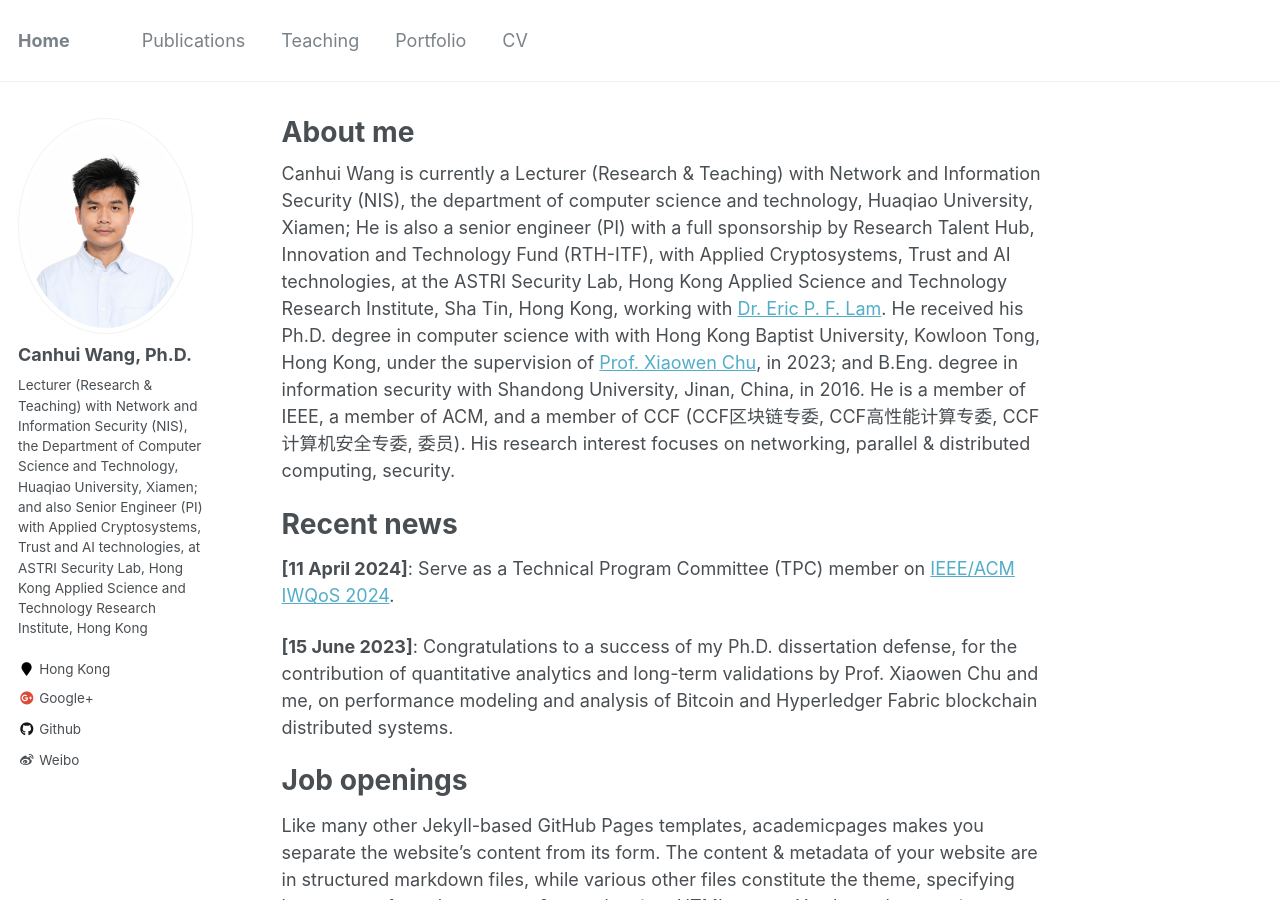
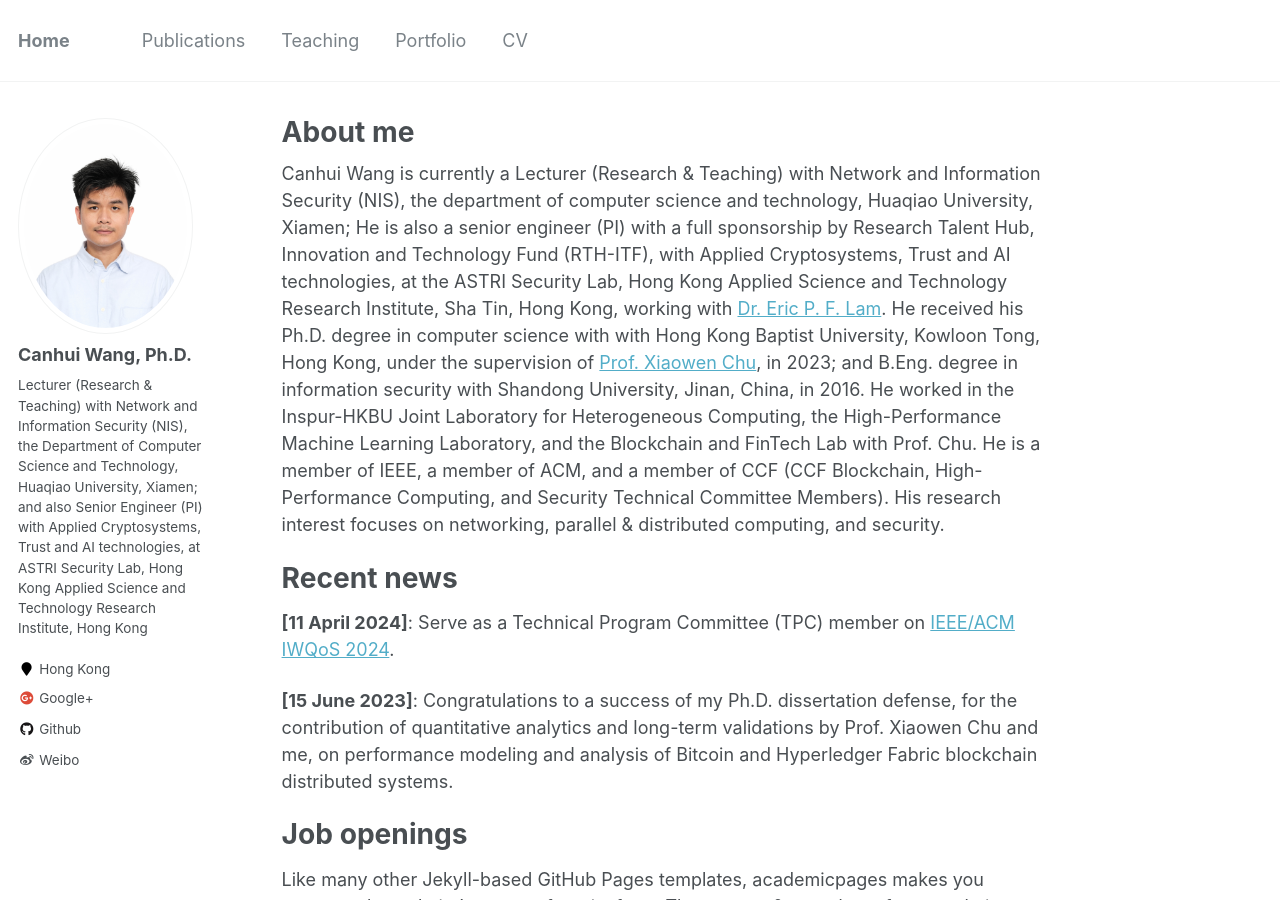
Before and after one commit to Canhui/canhui.github.io, a Jekyll site: the page built from _pages/about.md, in a window 1280 px wide and 900 px high. Built offline with Jekyll 4.4.1, drawn with Linux system fonts in a browser that asks for light colours.

Commit message:
Update about.md

```diff
--- a/_pages/about.md
+++ b/_pages/about.md
@@ -9,7 +9,7 @@ redirect_from:
   - /about.html
 ---
 
-Canhui Wang is currently a Lecturer (Research & Teaching) with Network and Information Security (NIS), the department of computer science and technology, Huaqiao University, Xiamen; He is also a senior engineer (PI) with a full sponsorship by Research Talent Hub, Innovation and Technology Fund (RTH-ITF), with Applied Cryptosystems, Trust and AI technologies, at the ASTRI Security Lab, Hong Kong Applied Science and Technology Research Institute, Sha Tin, Hong Kong, working with [Dr. Eric P. F. Lam](https://www.linkedin.com/in/peifunglam2/). He received his Ph.D. degree in computer science with with Hong Kong Baptist University, Kowloon Tong, Hong Kong, under the supervision of [Prof. Xiaowen Chu](https://www.linkedin.com/in/xiaowen-chu-477b9120/), in 2023; and B.Eng. degree in information security with Shandong University, Jinan, China, in 2016. He is a member of IEEE, a member of ACM, and a member of CCF (CCF区块链专委, CCF高性能计算专委, CCF计算机安全专委, 委员). His research interest focuses on networking, parallel & distributed computing, security.
+Canhui Wang is currently a Lecturer (Research & Teaching) with Network and Information Security (NIS), the department of computer science and technology, Huaqiao University, Xiamen; He is also a senior engineer (PI) with a full sponsorship by Research Talent Hub, Innovation and Technology Fund (RTH-ITF), with Applied Cryptosystems, Trust and AI technologies, at the ASTRI Security Lab, Hong Kong Applied Science and Technology Research Institute, Sha Tin, Hong Kong, working with [Dr. Eric P. F. Lam](https://www.linkedin.com/in/peifunglam2/). He received his Ph.D. degree in computer science with with Hong Kong Baptist University, Kowloon Tong, Hong Kong, under the supervision of [Prof. Xiaowen Chu](https://www.linkedin.com/in/xiaowen-chu-477b9120/), in 2023; and B.Eng. degree in information security with Shandong University, Jinan, China, in 2016. He worked in the Inspur-HKBU Joint Laboratory for Heterogeneous Computing, the High-Performance Machine Learning Laboratory, and the Blockchain and FinTech Lab with Prof. Chu. He is a member of IEEE, a member of ACM, and a member of CCF (CCF Blockchain, High-Performance Computing, and Security Technical Committee Members). His research interest focuses on networking, parallel & distributed computing, and security.
 
 Recent news
 ======
```
